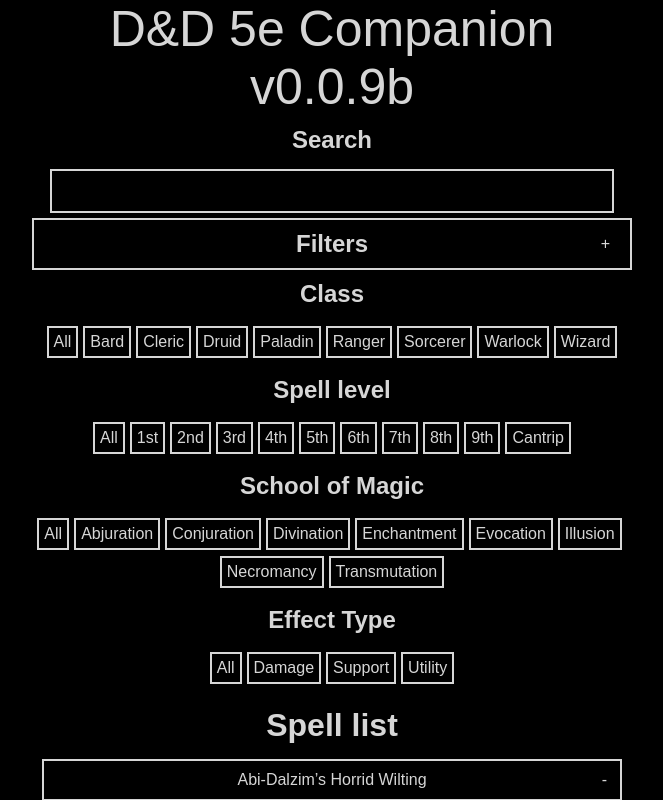
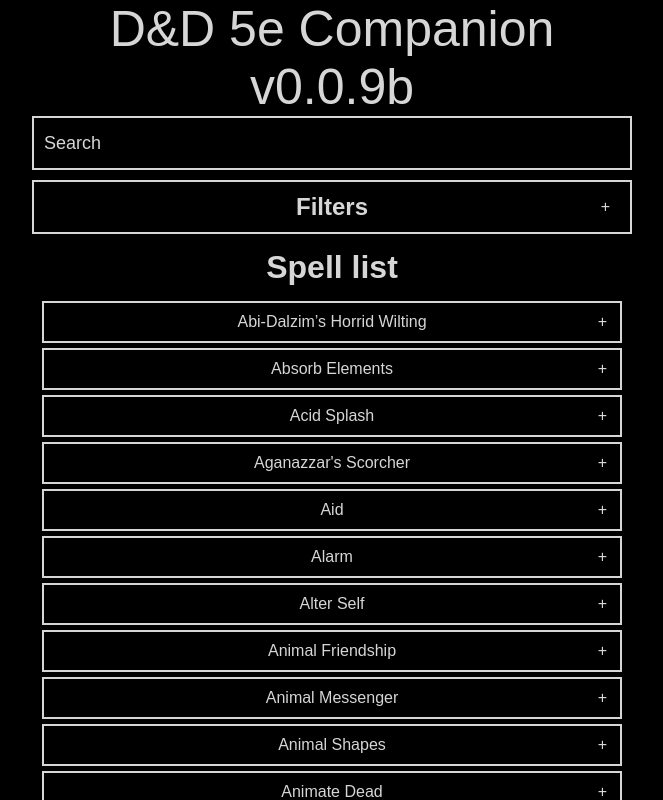
Before and after one commit to prophet-kn/dnd_spells_book, a React (Create React App) app: page / in a window 1280 px wide. Shown: the top 800 px of the page, without its empty margins (308-971 px from the left). Built offline with nearby package versions, Linux system fonts and the light colour scheme.

Commit message:
filter styled and working

```diff
--- a/src/App.css
+++ b/src/App.css
@@ -73,6 +73,8 @@
 
 .filter-wrapper {
   display: flex;
+  height: 30px;
+  padding: 10px;
   flex-flow: column;
   justify-content: center;
   border: 2px solid #d6d6d6;
@@ -80,21 +82,28 @@
   position: relative;
 }
 
+.filter-dropdown {
+  border: 2px solid #d6d6d6;
+  margin: 5px 0;
+  padding: 5px 0;
+}
+
 .hide-child .spell-name::after,
-.hide-child .filter-wrapper::after {
-  content: '-';
+.hide-child.filter-wrapper::after {
+  content: '+';
   position: absolute;
   right: 20px;
 }
 
 .spell-name::after,
 .filter-wrapper::after {
-  content: '+';
+  content: '-';
   position: absolute;
   right: 20px;
 }
 
-.hide-child .spell-definitions {
+.hide-child .spell-definitions,
+.filter-dropdown.hide-child {
   display: none;
 }
 
@@ -128,13 +137,19 @@
 }
 
 input.search-input {
-  width: 90%;
+  display: flex;
+  width: -webkit-fill-available;
   height: 30px;
   border: 2px solid #d6d6d6;
-  padding: 5px 10px;
+  padding: 10px;
   color: #ffffff;
   background: transparent;
   font-family: Arial, Helvetica, sans-serif;
   font-size: 18px;
-  margin: 5px;
+  margin-bottom: 10px;
 }
+
+input.search-input::placeholder {
+  font-size: 18px;
+  color: #d6d6d6;
+}
--- a/src/components/data-table/data-table.js
+++ b/src/components/data-table/data-table.js
@@ -60,7 +60,7 @@
 
   addFilterClass(e) {
     let filterState = this.state
-    filterState.showFilter = true
+    filterState.showFilter = filterState.showFilter === false ? true : false
     this.setState(filterState)
   }
 
@@ -97,8 +97,7 @@
   searchBar() {
     return (
       <div>
-        <h2>Search</h2>
-        <input className={"search-input"} onChange={(e) => {
+        <input placeholder={"Search"} className={"search-input"} onChange={(e) => {
           this.setState({filterSearch: e.target.value})
           }}/>
       </div>
@@ -205,7 +204,7 @@
             ) {
             return (
               <div className={"spell-info"} key={i}>
-                <div className={this.state.showList === i ? "spell-dropdown" : "spell-dropdown hide-child"} >
+                <div className={this.state.showList === i ? "spell-dropdown" : "spell-dropdown hide-child"}>
                   <div className={"spell-name"} onClick={(e) => {this.addClassName(e, i)}}>
                     {spell.s_name}
                   </div>
@@ -235,25 +234,21 @@
   render() {
     return (
       <div className={"dndapp-table"}>
-
         <div className={"dndapp-selectors"}>
           {this.searchBar()}
-
-          <div className={"filter-wrapper"} onClick={(e) => {this.addFilterClass(e)}}>
+          <div className={this.state.showFilter === true ? "filter-wrapper" : "filter-wrapper hide-child"} onClick={(e) => {this.addFilterClass(e)}}>
             <h2>Filters</h2>
           </div>
-
-          {this.selectorClass()}
-          {this.selectorLevel()}
-          {this.selectorSchool()}
-          {this.selectorType()}
-
+          <div className={this.state.showFilter === true ? "filter-dropdown" : "filter-dropdown hide-child"}>
+            {this.selectorClass()}
+            {this.selectorLevel()}
+            {this.selectorSchool()}
+            {this.selectorType()}
+          </div>
         </div>
-
         <div className={"dndapp-data"}>
           {this.dataTable()}
         </div>
-
       </div>
     )
   }
```
Also changed, not shown: 1 other file (tests, documents, lock files or other folders).
